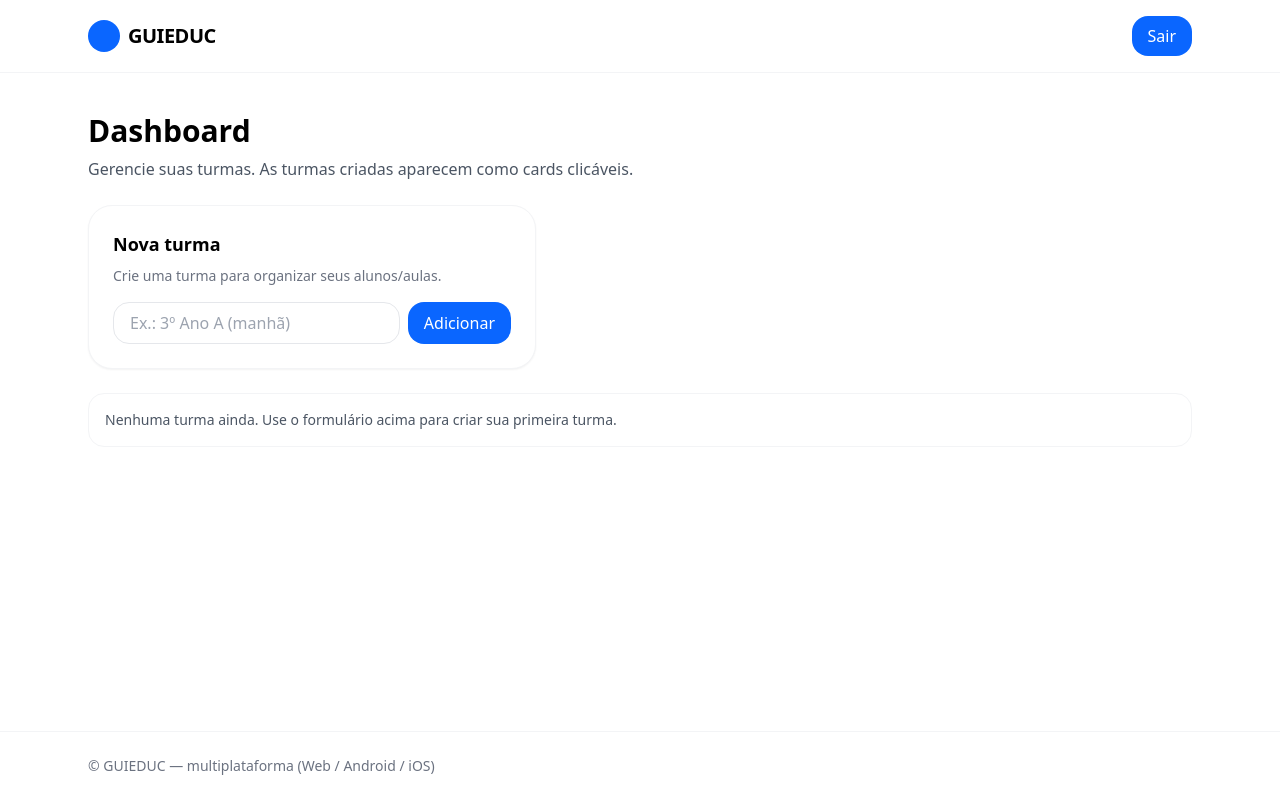
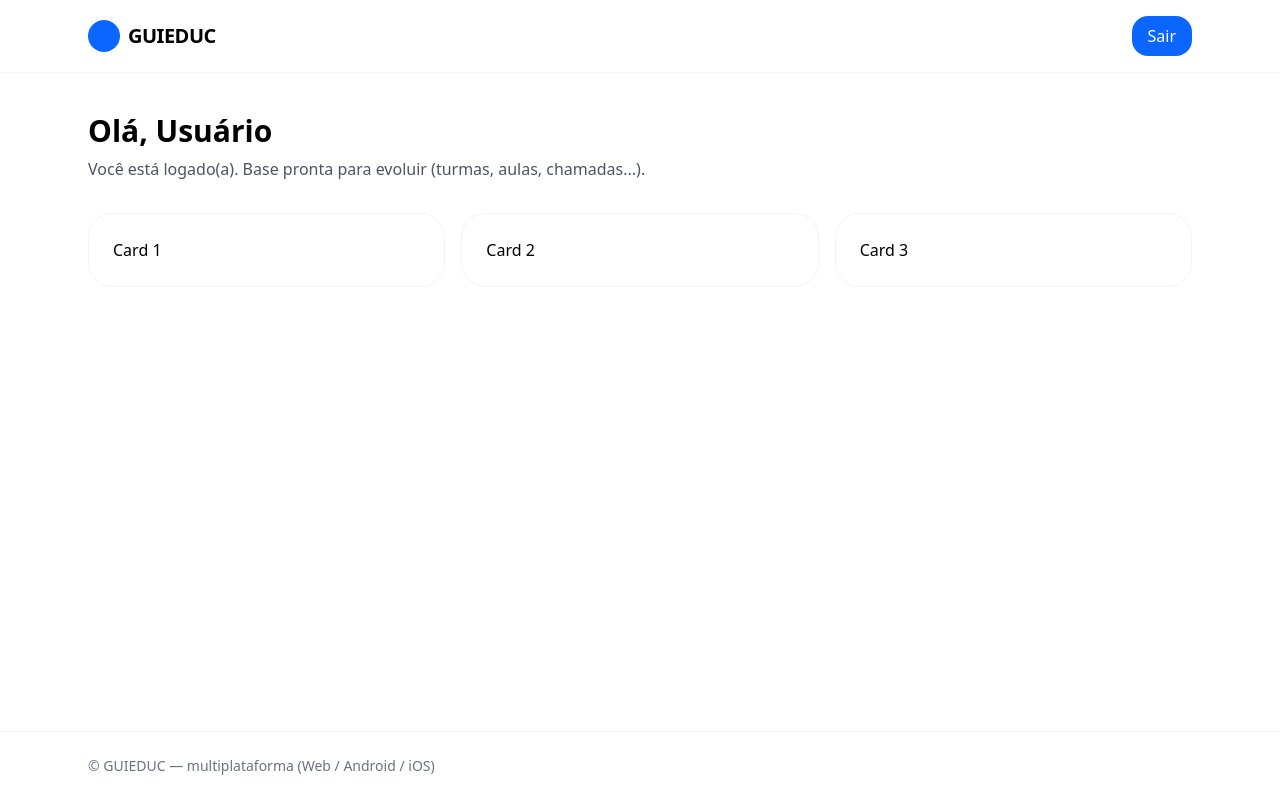
Before and after one commit to guilhermecardosocruz/guieduc, a Next.js app: page /dashboard in a window 1280 px wide. Built offline with nearby package versions, Linux system fonts and the light colour scheme.

Commit message:
feat(dashboard): saudação 'Olá, {nome}' e persistência mock de usuário; logout limpa storage

```diff
--- a/app/(app)/dashboard/page.tsx
+++ b/app/(app)/dashboard/page.tsx
@@ -2,28 +2,31 @@
 import { useEffect, useState } from "react";
 import { useRouter } from "next/navigation";
 import Brand from "@/components/Brand";
-import NovaTurmaForm from "@/components/NovaTurmaForm";
-import TurmasGrid from "@/components/TurmasGrid";
-import { Turma, listTurmas, addTurma, removeTurma } from "@/lib/storage";
+
+type User = { name: string; email: string };
 
 export default function DashboardPage() {
   const router = useRouter();
-  const [turmas, setTurmas] = useState<Turma[]>([]);
+  const [user, setUser] = useState<User | null>(null);
 
-  // carrega ao montar
-  useEffect(() => { setTurmas(listTurmas()); }, []);
+  useEffect(() => {
+    if (typeof window === "undefined") return;
+    try {
+      const raw = localStorage.getItem("guieduc:user");
+      setUser(raw ? JSON.parse(raw) as User : null);
+    } catch {
+      setUser(null);
+    }
+  }, []);
 
-  async function handleAdd(nome: string) {
-    const nova = addTurma(nome);        // persiste
-    setTurmas(prev => [nova, ...prev]); // atualiza imediatamente
+  function fakeLogout() {
+    if (typeof window !== "undefined") {
+      localStorage.removeItem("guieduc:user");
+    }
+    router.push("/login");
   }
 
-  function handleDelete(id: string) {
-    setTurmas(prev => prev.filter(t => t.id !== id)); // otimista
-    removeTurma(id);                                   // persiste
-  }
-
-  function fakeLogout() { router.push("/login"); }
+  const nome = user?.name || "Usuário";
 
   return (
     <div className="min-h-dvh flex flex-col">
@@ -33,17 +36,24 @@ export default function DashboardPage() {
           <button onClick={fakeLogout} className="btn-primary">Sair</button>
         </div>
       </header>
+
       <main className="flex-1">
         <div className="mx-auto max-w-6xl px-6 py-10">
-          <h1 className="text-3xl font-bold mb-2">Dashboard</h1>
-          <p className="text-gray-600 mb-6">Gerencie suas turmas. As turmas criadas aparecem como cards clicáveis.</p>
+          <h1 className="text-3xl font-bold mb-2">Olá, {nome}</h1>
+          <p className="text-gray-600">Você está logado(a). Base pronta para evoluir (turmas, aulas, chamadas...).</p>
 
-          <NovaTurmaForm onAdd={handleAdd} />
-          <TurmasGrid turmas={turmas} onDelete={handleDelete} />
+          <div className="mt-8 grid sm:grid-cols-2 lg:grid-cols-3 gap-4">
+            <div className="rounded-3xl border border-gray-100 p-6 bg-white">Card 1</div>
+            <div className="rounded-3xl border border-gray-100 p-6 bg-white">Card 2</div>
+            <div className="rounded-3xl border border-gray-100 p-6 bg-white">Card 3</div>
+          </div>
         </div>
       </main>
+
       <footer className="border-t border-gray-100 bg-white">
-        <div className="mx-auto max-w-6xl px-6 py-6 text-sm text-gray-500">© GUIEDUC — multiplataforma (Web / Android / iOS)</div>
+        <div className="mx-auto max-w-6xl px-6 py-6 text-sm text-gray-500">
+          © GUIEDUC — multiplataforma (Web / Android / iOS)
+        </div>
       </footer>
     </div>
   );
--- a/app/(auth)/login/page.tsx
+++ b/app/(auth)/login/page.tsx
@@ -12,6 +12,17 @@ export default function LoginPage() {
   const [loading, setLoading] = useState(false);
   const [err, setErr] = useState("");
 
+  function inferNameFromEmail(e: string) {
+    const part = e.split("@")[0] || "";
+    if (!part) return "Usuário";
+    // capitaliza primeiras letras
+    return part
+      .replace(/[._-]+/g, " ")
+      .split(" ")
+      .map(w => w ? (w[0].toUpperCase() + w.slice(1)) : w)
+      .join(" ");
+  }
+
   async function onSubmit(e: React.FormEvent) {
     e.preventDefault();
     setErr("");
@@ -23,6 +34,13 @@ export default function LoginPage() {
         body: JSON.stringify({ email, password })
       });
       if (!res.ok) throw new Error("Credenciais inválidas");
+
+      // mock: salvar usuário local
+      const user = { name: inferNameFromEmail(email), email };
+      if (typeof window !== "undefined") {
+        localStorage.setItem("guieduc:user", JSON.stringify(user));
+      }
+
       router.push("/dashboard");
     } catch (e:any) {
       setErr(e.message || "Erro ao entrar");
--- a/app/(auth)/register/page.tsx
+++ b/app/(auth)/register/page.tsx
@@ -24,6 +24,13 @@ export default function RegisterPage() {
         body: JSON.stringify({ name, email, password })
       });
       if (!res.ok) throw new Error("Não foi possível criar a conta");
+
+      // mock: salvar usuário local
+      const user = { name: name.trim() || "Usuário", email };
+      if (typeof window !== "undefined") {
+        localStorage.setItem("guieduc:user", JSON.stringify(user));
+      }
+
       router.push("/dashboard");
     } catch (e:any) {
       setErr(e.message || "Erro ao cadastrar");
```
Also changed, not shown: 1 other file (tests, documents, lock files or other folders).
